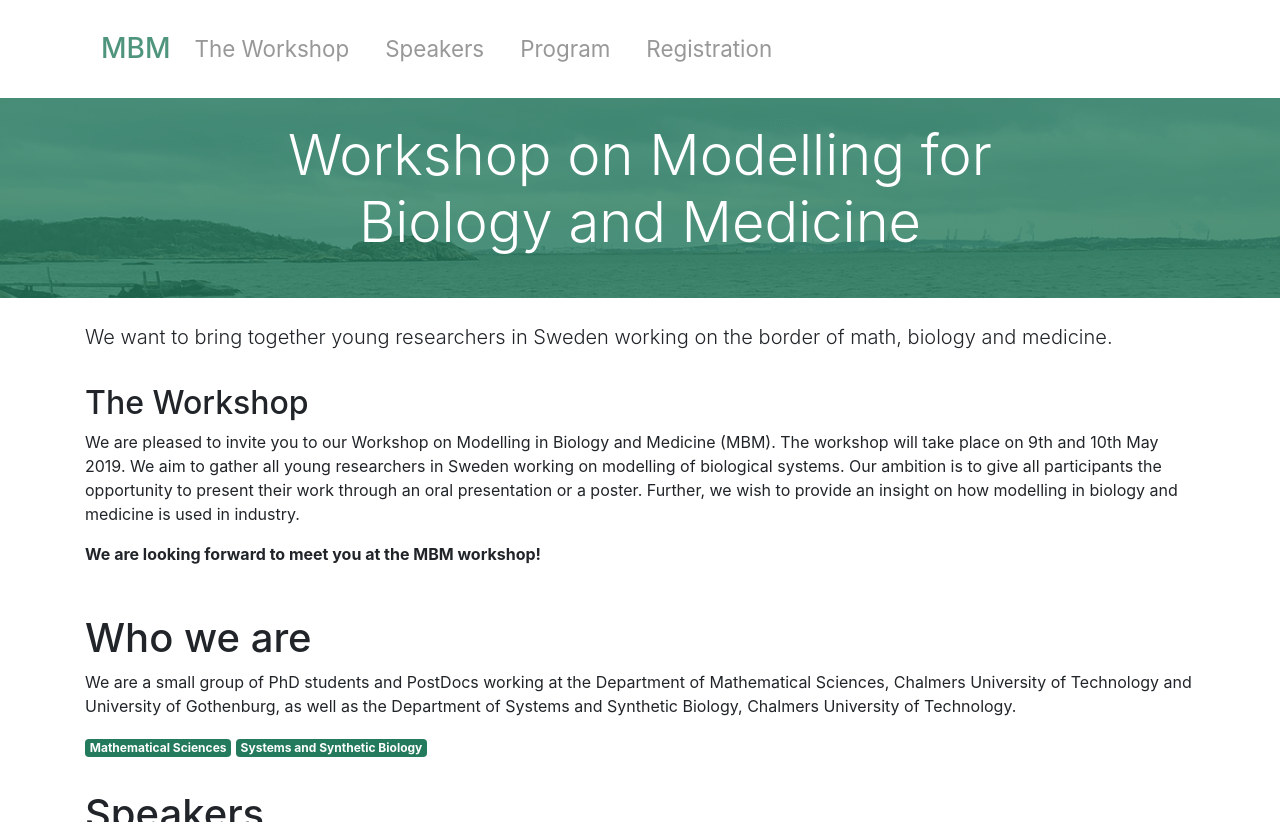
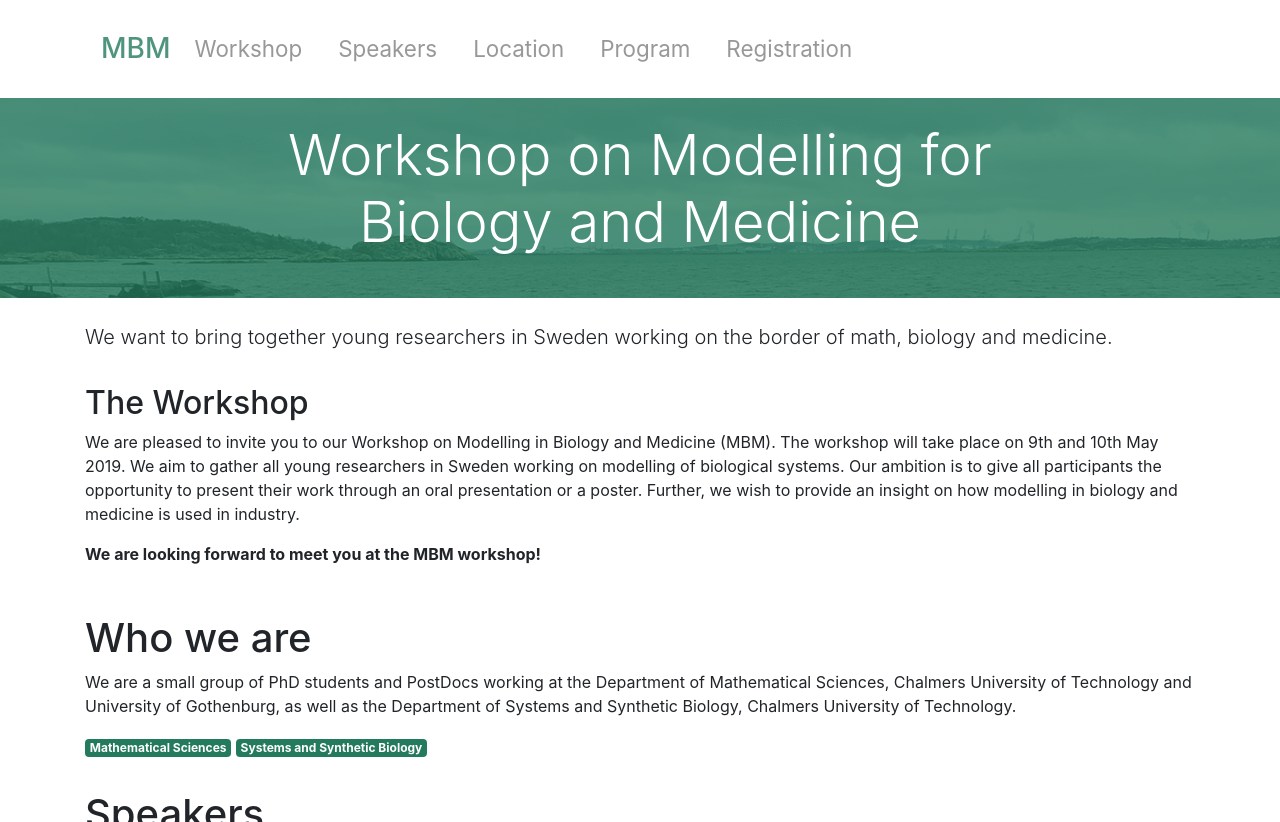
Before and after one commit to mbmworkshop/mbm, a Jekyll site: the page built from index.html, in a window 1280 px wide and 900 px high, cut to the strip 0-822 px from the top of the window. Built offline with Jekyll 4.4.1, drawn with Linux system fonts in a browser that asks for light colours; nearby versions of some CDN libraries.

Commit message:
Updated navigation

```diff
--- a/_includes/header.html
+++ b/_includes/header.html
@@ -10,10 +10,13 @@
     <div class="collapse navbar-collapse" id="navbarNav">
       <ul class="navbar-nav">
         <li class="nav-item">
-          <a href="{{ site.url }}/#workshop" class="nav-link">The Workshop</a>
+          <a href="{{ site.url }}/#workshop" class="nav-link">Workshop</a>
         </li>
         <li class="nav-item">
           <a href="{{ site.url }}/#speakers" class="nav-link">Speakers</a>
+        </li>
+        <li class="nav-item">
+          <a href="{{ site.url }}/#location" class="nav-link">Location</a>
         </li>
         <li class="nav-item">
           <a href="{{ site.url }}/#program" class="nav-link">Program</a>
--- a/_includes/location.html
+++ b/_includes/location.html
@@ -1,6 +1,6 @@
 <div class="row py-5">
   <div class="col">
-    <h1>Location</h1>
+    <h1 id="location">Location</h1>
     <p>
       The conference will be held at the Wallenberg Conference Center, room Europe.
     </p>
```
